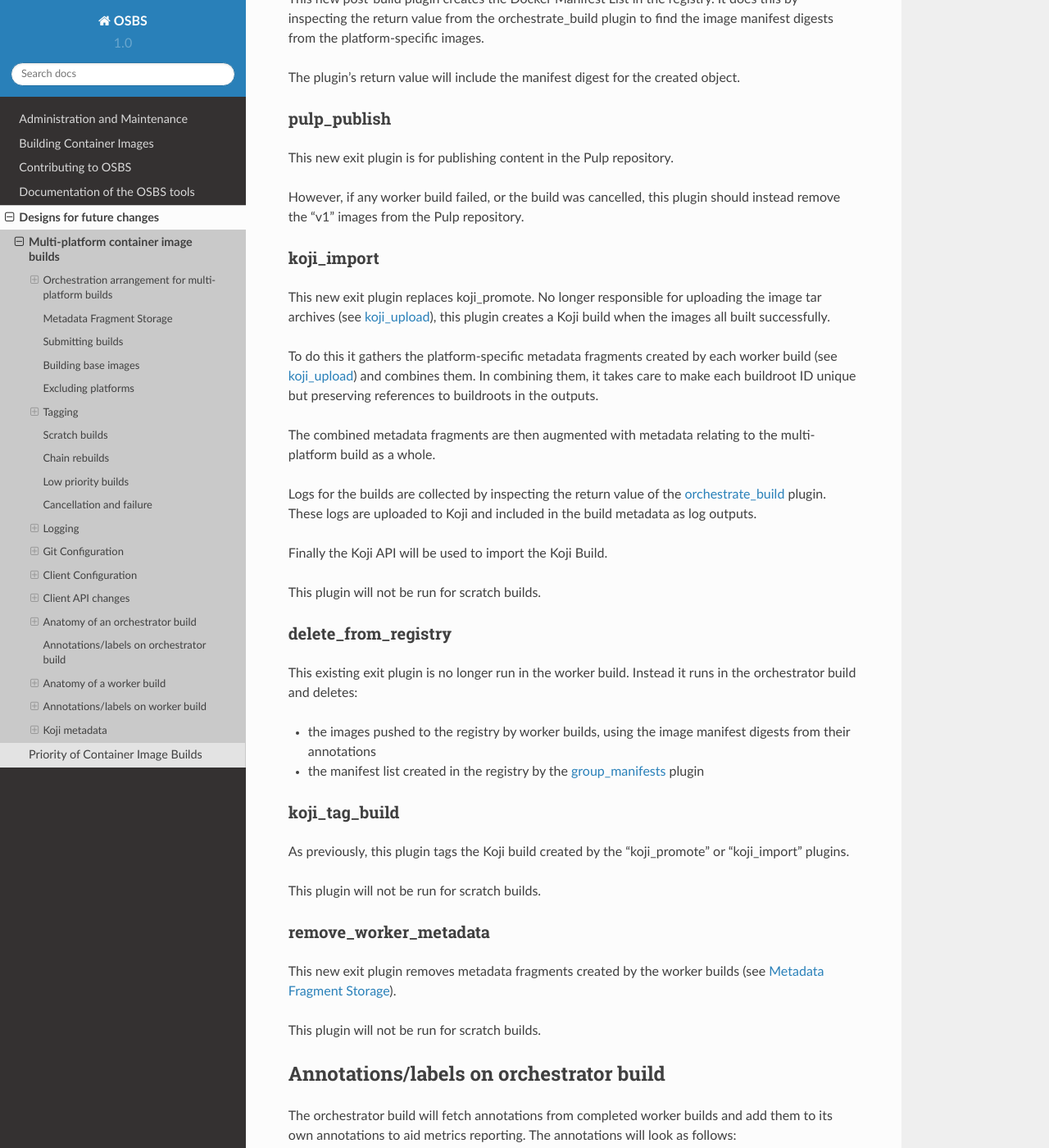
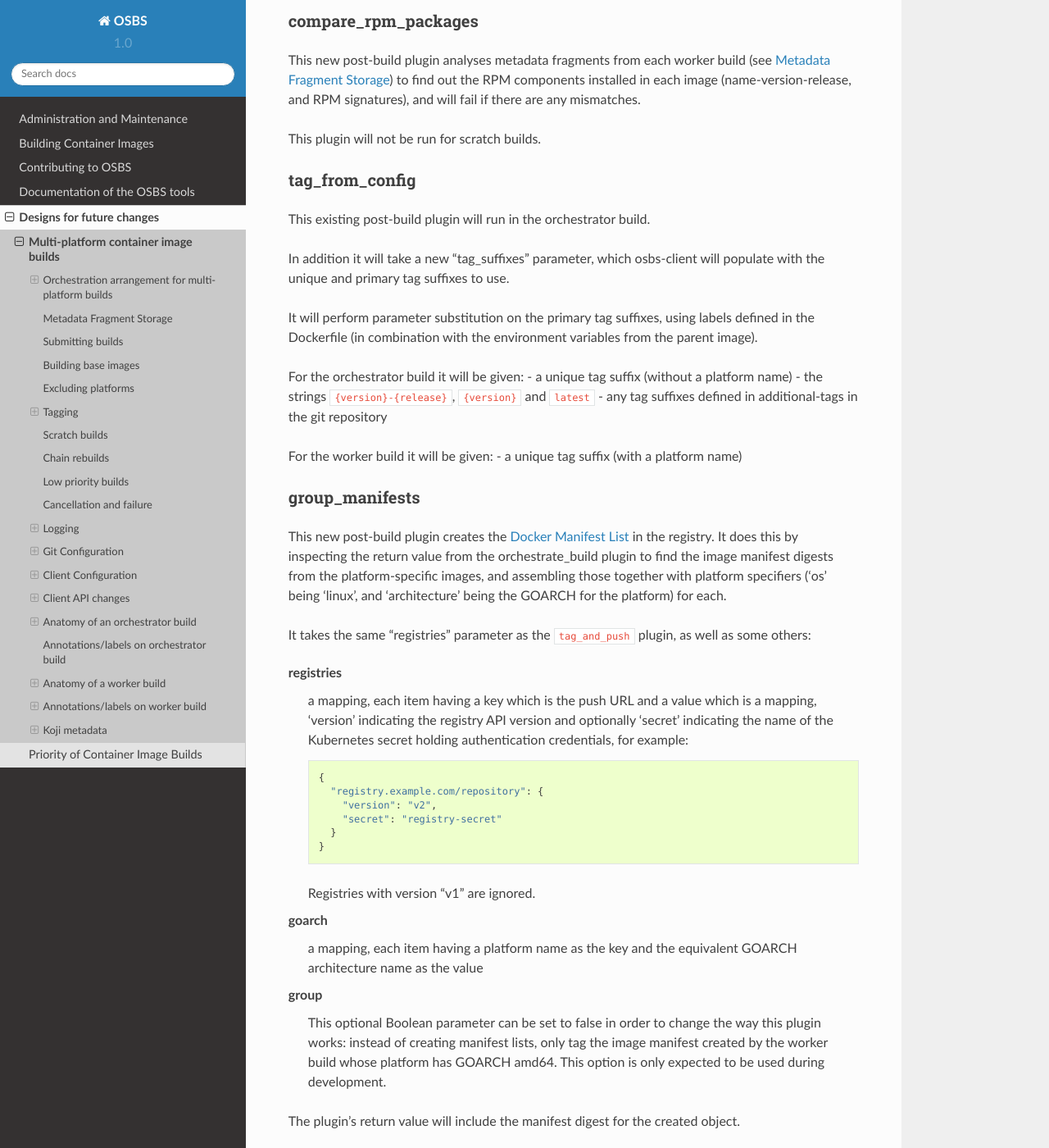
Before and after one commit to containerbuildsystem/osbs-docs, a Sphinx documentation site: the page built from docs/multiarch.rst, in a window 1280 px wide and 1400 px high, scrolled down 16517 px. Shown: the whole window at 82% size. Built offline with Sphinx 7.4.7 and the Read the Docs theme 2.0.0, drawn with Linux system fonts in a browser that asks for light colours; some of the changed text lies outside the part shown.

Commit message:
Multi-platform tagging details
Signed-off-by: Tim Waugh <twaugh@redhat.com>

```diff
--- a/docs/multiarch.rst
+++ b/docs/multiarch.rst
@@ -262,8 +262,8 @@ Manifest lists (from orchestrator build)
 The manifest list will be tagged using:
 
 - ``latest``
-- ``$version`` (the ``version`` label)
-- ``$version-$release`` (the ``version`` and ``release`` labels together)
+- ``{version}`` (the ``version`` label)
+- ``{version}-{release}`` (the ``version`` and ``release`` labels together)
 - a unique tag including the timestamp
 - any additional tags configured in the git repository
 
@@ -799,6 +799,22 @@ ATOMIC_REACTOR_PLUGINS environment variable for an orchestrator build.
       },
       {
         "name": "compare_rpm_packages"
+      },
+      {
+        "name": "tag_from_config",
+        "args": {
+          "tag_suffixes": {
+            "unique": [
+              "target-20170123055916"
+            ],
+            "primary": [
+              "{version}-{release}",
+              "{version}",
+              "latest",
+              "v3"
+            ]
+          }
+        }
       },
       {
         "name": "group_manifests",
@@ -919,13 +935,67 @@ signatures), and will fail if there are any mismatches.
 
 This plugin will not be run for scratch builds.
 
+tag_from_config
+~~~~~~~~~~~~~~~
+
+This existing post-build plugin will run in the orchestrator build.
+
+In addition it will take a new "tag_suffixes" parameter, which
+osbs-client will populate with the unique and primary tag suffixes to
+use.
+
+It will perform parameter substitution on the primary tag suffixes,
+using labels defined in the Dockerfile (in combination with the
+environment variables from the parent image).
+
+For the orchestrator build it will be given:
+- a unique tag suffix (without a platform name)
+- the strings ``{version}-{release}``, ``{version}`` and ``latest``
+- any tag suffixes defined in additional-tags in the git repository
+
+For the worker build it will be given:
+- a unique tag suffix (with a platform name)
+
 group_manifests
 ~~~~~~~~~~~~~~~
 
-This new post-build plugin creates the Docker Manifest List in the
+This new post-build plugin creates the `Docker Manifest List`_ in the
 registry. It does this by inspecting the return value from the
 orchestrate_build plugin to find the image manifest digests from the
-platform-specific images.
+platform-specific images, and assembling those together with platform
+specifiers ('os' being 'linux', and 'architecture' being the GOARCH
+for the platform) for each.
+
+.. _`Docker Manifest List`: https://docs.docker.com/registry/spec/manifest-v2-2/#manifest-list
+
+It takes the same "registries" parameter as the ``tag_and_push`` plugin,
+as well as some others:
+
+registries
+  a mapping, each item having a key which is the push URL and a value
+  which is a mapping, 'version' indicating the registry API version
+  and optionally 'secret' indicating the name of the Kubernetes secret
+  holding authentication credentials, for example::
+
+    {
+      "registry.example.com/repository": {
+        "version": "v2",
+        "secret": "registry-secret"
+      }
+    }
+
+  Registries with version "v1" are ignored.
+
+goarch
+  a mapping, each item having a platform name as the key and the
+  equivalent GOARCH architecture name as the value
+
+group
+  This optional Boolean parameter can be set to false in order to
+  change the way this plugin works: instead of creating manifest
+  lists, only tag the image manifest created by the worker build whose
+  platform has GOARCH amd64. This option is only expected to be used
+  during development.
 
 The plugin's return value will include the manifest digest for the
 created object.
@@ -1002,9 +1072,12 @@ reporting. The annotations will look as follows::
     annotations:
       repositories:
         primary:
-        - ...
+        - registry.example.com/repository:1.0-2
+        - registry.example.com/repository:1.0
+        - registry.example.com/repository:latest
+        - registry.example.com/repository:v3
         unique:
-        - ...
+        - registry.example.com/repository:target-20170123055916
       worker-builds:
         x86_64:
           build:
@@ -1059,11 +1132,11 @@ enabled.
 The existing "repositories" annotation holds a map with keys:
 
 primary
-  list of image pull specifications (across all worker builds) using
+  list of image pull specifications (for the manifest list) using
   primary tags
 
 unique
-  list of image pull specifications (across all worker builds) using
+  list of image pull specifications (for the manifest list) using
   unique tags
 
 There is a new annotation:
@@ -1156,7 +1229,7 @@ for a worker build::
     ],
     "buildstep_plugins": [
       {
-        "name": "dockerbuild"
+        "name": "docker_api"
       }
     ],
     "prepublish_plugins": [
@@ -1169,17 +1242,17 @@ for a worker build::
         "name": "all_rpm_packages"
       },
       {
-        "name": "tag_by_labels"
-      },
-      {
-        "name": "tag_from_config"
+        "name": "tag_from_config",
+        "args": {
+          "tag_suffixes": {
+            "unique": ["target-20170123055916-x86_64"]
+          }
+        }
       },
       {
         "name": "tag_and_push",
         "args": {
-          "registries": {
-            "...": { "insecure": true }
-          }
+          "registries": ...
         }
       },
       {
@@ -1219,6 +1292,12 @@ for a worker build::
 This configuration is created by osbs-client's ``create_worker_build``
 method, which has an optional ``filesystem_koji_task_id`` parameter
 used for building base images.
+
+tag_from_config (worker)
+~~~~~~~~~~~~~~~~~~~~~~~~
+
+See `tag_from_config`_ for full details of the way this existing
+post-build plugin will be modified.
 
 pulp_push
 ~~~~~~~~~
```
